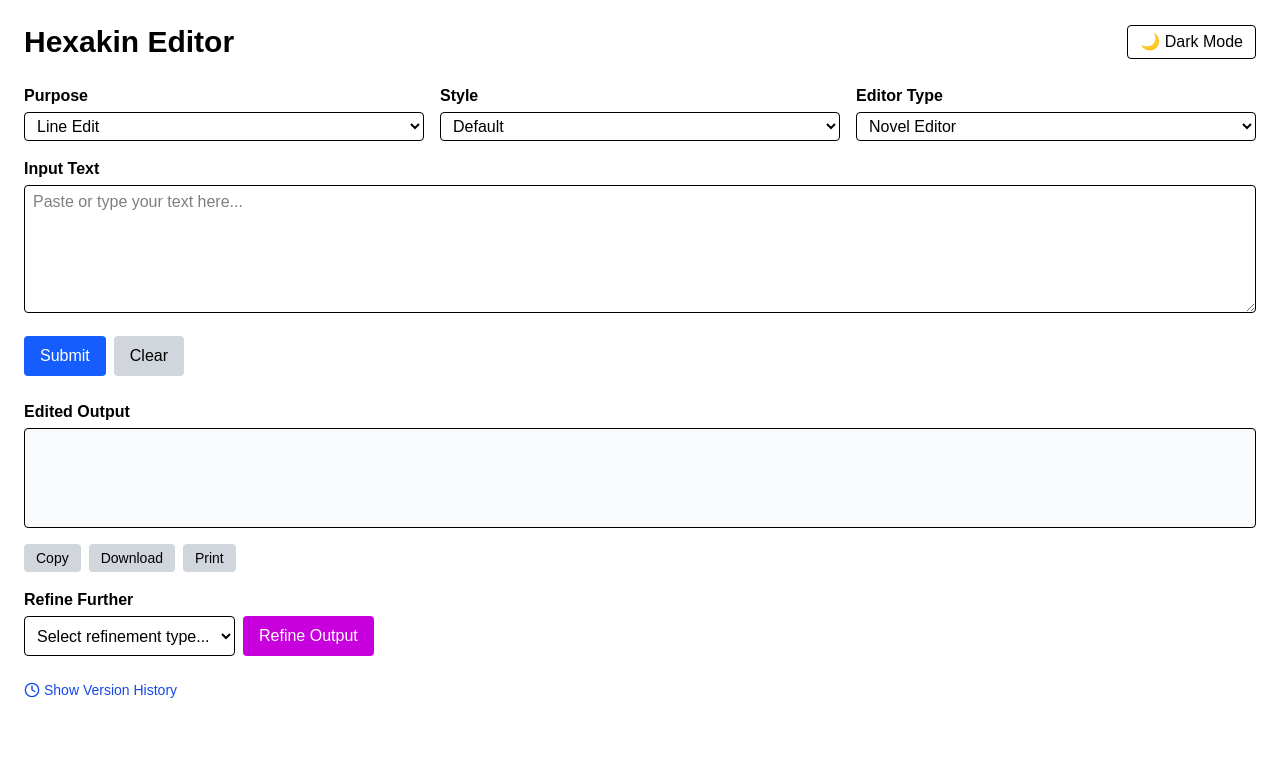
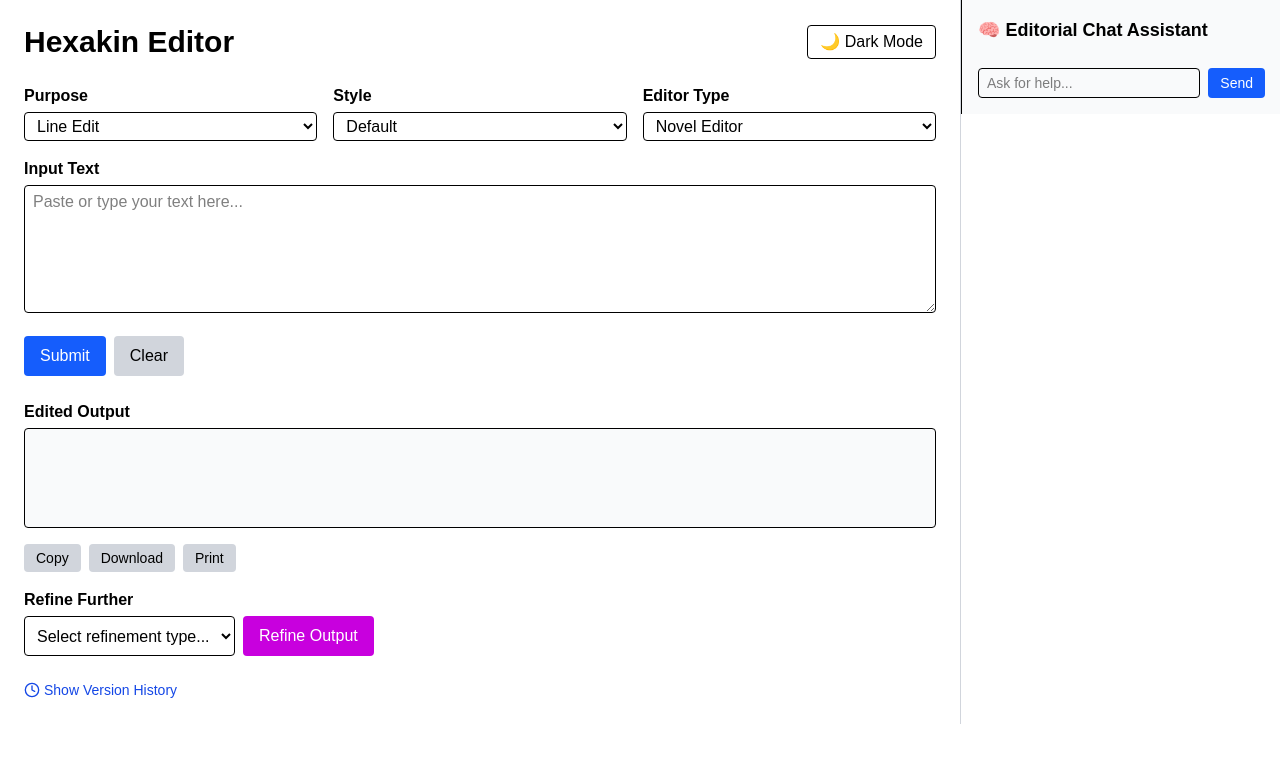
Before and after one commit to Hexakin/hexakin-editor, a Next.js app: page / in a window 1280 px wide. Shown: the top 762 px of the page. Built offline with nearby package versions, Linux system fonts and the light colour scheme.

Commit message:
chat sidebar files updates

```diff
--- /dev/null
+++ b/components/ChatSidebar.tsx
@@ -0,0 +1,68 @@
+import { useState } from "react";
+
+export default function ChatSidebar() {
+  const [messages, setMessages] = useState<{ role: "user" | "assistant"; content: string }[]>([]);
+  const [input, setInput] = useState("");
+  const [loading, setLoading] = useState(false);
+  const [error, setError] = useState("");
+
+  const handleSend = async () => {
+    if (!input.trim()) return;
+
+    const newMessages = [
+      ...messages,
+      { role: "user" as "user", content: input }
+    ];
+    setMessages(newMessages);
+    setInput("");
+    setLoading(true);
+    setError("");
+
+    try {
+      const response = await fetch("/api/editor-chat", {
+        method: "POST",
+        headers: { "Content-Type": "application/json" },
+        body: JSON.stringify({ messages: newMessages.slice(-5) }), // Only send last 5 messages for lightweight context
+      });
+
+      const data = await response.json();
+      if (response.ok && data.result) {
+        setMessages([...newMessages, { role: "assistant", content: data.result }]);
+      } else {
+        setError("Something went wrong with the assistant response.");
+      }
+    } catch (err) {
+      setError("Failed to connect to the assistant.");
+    }
+
+    setLoading(false);
+  };
+
+  return (
+    <div className="w-full md:w-[320px] border-l p-4 bg-gray-50 dark:bg-gray-900 text-sm flex flex-col">
+      <h2 className="text-lg font-semibold mb-2">🧠 Editorial Chat Assistant</h2>
+
+      <div className="flex-1 overflow-y-auto space-y-2 mb-4 pr-2">
+        {messages.map((msg, idx) => (
+          <div key={idx} className={`p-2 rounded ${msg.role === "user" ? "bg-blue-100 dark:bg-blue-900" : "bg-gray-200 dark:bg-gray-700"}`}>
+            <strong>{msg.role === "user" ? "You" : "AI"}:</strong> {msg.content}
+          </div>
+        ))}
+        {loading && <p className="italic text-gray-500">Thinking...</p>}
+        {error && <p className="text-red-500">{error}</p>}
+      </div>
+
+      <div className="flex gap-2">
+        <input
+          value={input}
+          onChange={(e) => setInput(e.target.value)}
+          placeholder="Ask for help..."
+          className="flex-1 border px-2 py-1 rounded"
+        />
+        <button onClick={handleSend} disabled={loading} className="bg-blue-600 text-white px-3 py-1 rounded">
+          Send
+        </button>
+      </div>
+    </div>
+  );
+}
--- /dev/null
+++ b/pages/api/editor-chat.ts
@@ -0,0 +1,36 @@
+import type { NextApiRequest, NextApiResponse } from "next";
+
+export default async function handler(req: NextApiRequest, res: NextApiResponse) {
+  const { messages } = req.body;
+
+  const apiKey = process.env.OPENAI_API_KEY;
+  if (!apiKey) return res.status(500).json({ error: "Missing API key" });
+
+  try {
+    const chatCompletion = await fetch("https://api.openai.com/v1/chat/completions", {
+      method: "POST",
+      headers: {
+        "Content-Type": "application/json",
+        Authorization: `Bearer ${apiKey}`,
+      },
+      body: JSON.stringify({
+        model: "gpt-4",
+        messages: [
+          {
+            role: "system",
+            content: "You are an editorial assistant helping writers brainstorm, plan, and improve their text. Be helpful, creative, and supportive.",
+          },
+          ...(messages || []),
+        ],
+        temperature: 0.7,
+      }),
+    });
+
+    const data = await chatCompletion.json();
+    const result = data.choices?.[0]?.message?.content;
+    res.status(200).json({ result });
+  } catch (err) {
+    console.error(err);
+    res.status(500).json({ error: "Request failed." });
+  }
+}
--- a/pages/index.tsx
+++ b/pages/index.tsx
@@ -3,6 +3,7 @@ import FeatureTracker from "../components/FeatureTracker";
 import VersionHistory from "../components/VersionHistory";
 import ExportButtons from "../components/ExportButtons";
 import { Clock } from "lucide-react";
+import ChatSidebar from "../components/ChatSidebar";
 
 const REFINE_OPTIONS = [
   "Make it more vivid",
@@ -155,7 +156,10 @@ export default function Home() {
   };
 
   return (
-    <div className={`${darkMode ? "bg-gray-900 text-white" : "bg-white text-black"} min-h-screen p-6 transition-colors`}>
+    <div className={`${darkMode ? "bg-gray-900 text-white" : "bg-white text-black"} min-h-screen transition-colors`}>
+      <div className="flex flex-col md:flex-row">
+        <div className="flex-1 p-6">
+
       <header className="flex items-center justify-between mb-6">
         <h1 className="text-3xl font-bold">Hexakin Editor</h1>
         <button onClick={toggleDarkMode} className="border px-3 py-1 rounded">
@@ -275,6 +279,11 @@ export default function Home() {
           </div>
         )}
       </div>
+      </div> {/* End of main editor content */}
+      <div className="w-full md:w-[320px] border-l border-gray-300 dark:border-gray-800">
+        <ChatSidebar />
+      </div>
+    </div>
     </div>
   );
 }
```
